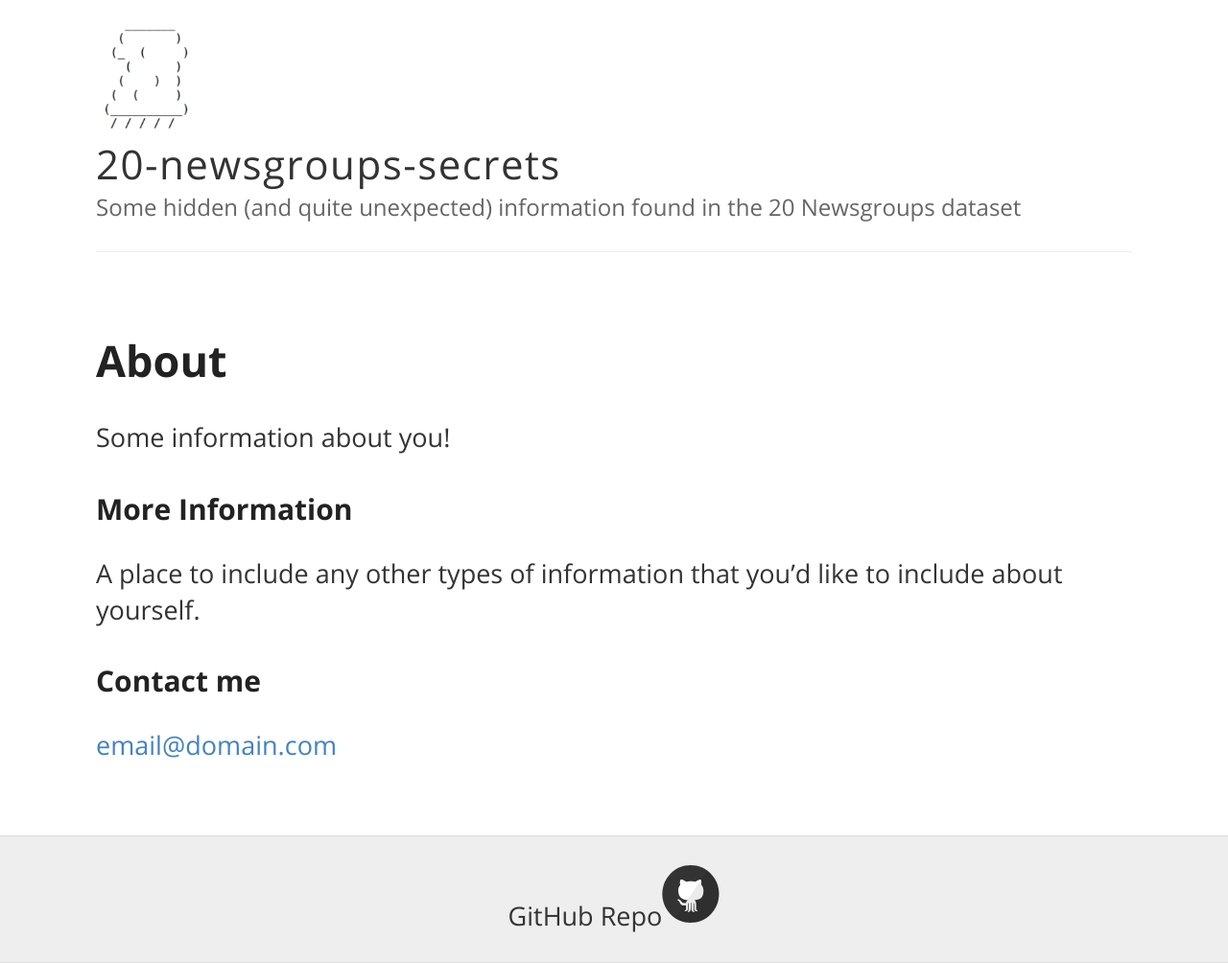
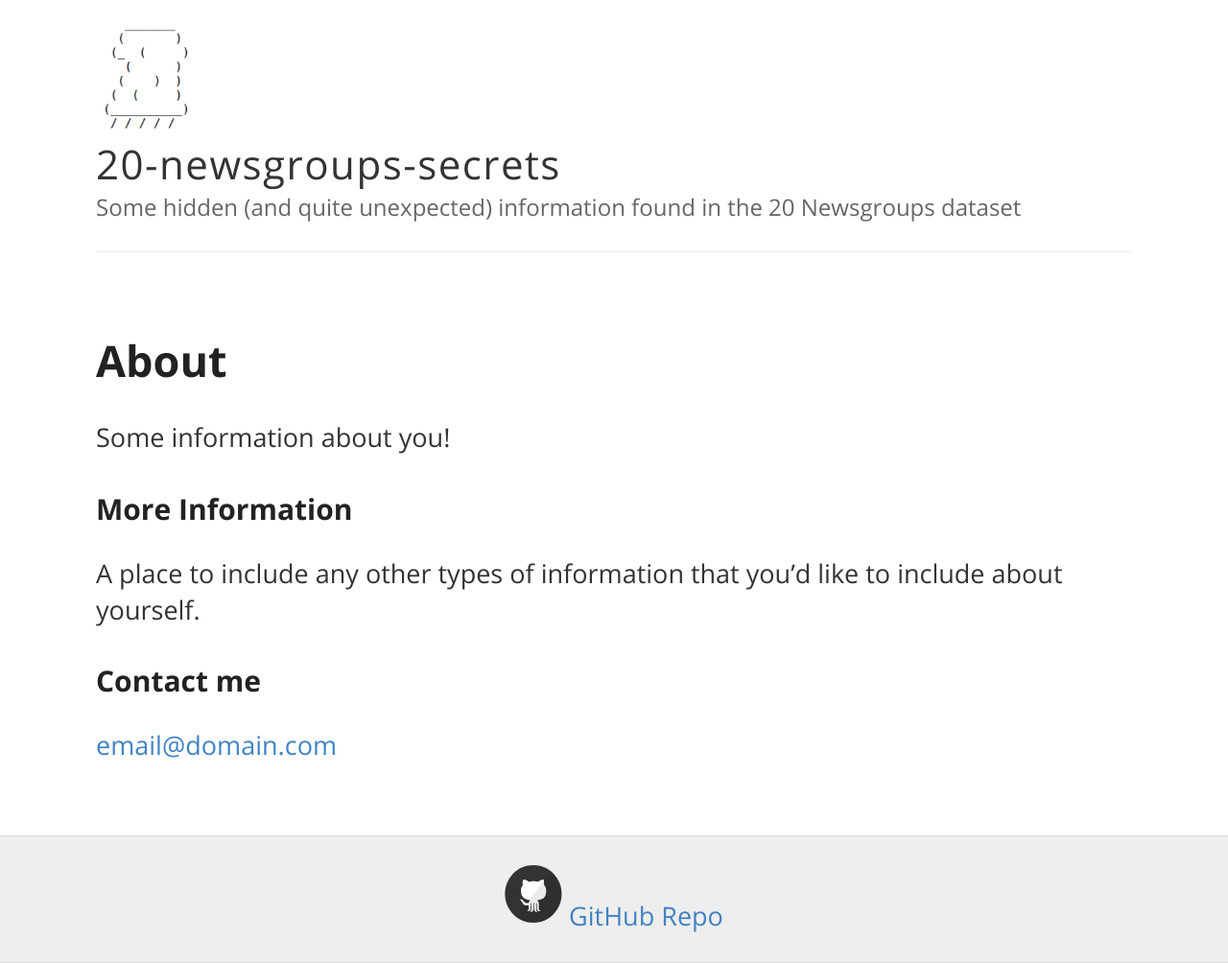
Before and after one commit to Alvant/20-newsgroups-secrets, a Jekyll site: the page built from about.md, in a window 1280 px wide. Shown: the whole page at 96% size. Built offline with Jekyll 4.4.1, drawn with Linux system fonts in a browser that asks for light colours.

Commit message:
fixin icon

```diff
--- a/_includes/svg-icons.html
+++ b/_includes/svg-icons.html
@@ -2,7 +2,7 @@
 {% if site.footer-links.email %}<a href="mailto:{{ site.footer-links.email }}"><i class="svg-icon email"></i></a>{% endif %}
 {% if site.footer-links.facebook %}<a href="https://www.facebook.com/{{ site.footer-links.facebook }}"><i class="svg-icon facebook"></i></a>{% endif %}
 {% if site.footer-links.flickr %}<a href="https://www.flickr.com/{{ site.footer-links.flickr }}"><i class="svg-icon flickr"></i></a>{% endif %}
-{% if site.footer-links.github %}<div><span style="vertical-align: middle;">GitHub Repo</span><a href="https://github.com/{{ site.footer-links.github }}"><i class="svg-icon github"></i></a></div>{% endif %}
+{% if site.footer-links.github %}<a href="https://github.com/{{ site.footer-links.github }}"><i class="svg-icon github"></i><span style="vertical-align: middle;"> GitHub Repo</span></a>{% endif %}
 {% if site.footer-links.instagram %}<a href="https://instagram.com/{{ site.footer-links.instagram }}"><i class="svg-icon instagram"></i></a>{% endif %}
 {% if site.footer-links.linkedin %}<a href="https://www.linkedin.com/in/{{ site.footer-links.linkedin }}"><i class="svg-icon linkedin"></i></a>{% endif %}
 {% if site.footer-links.pinterest %}<a href="https://www.pinterest.com/{{ site.footer-links.pinterest }}"><i class="svg-icon pinterest"></i></a>{% endif %}
```
